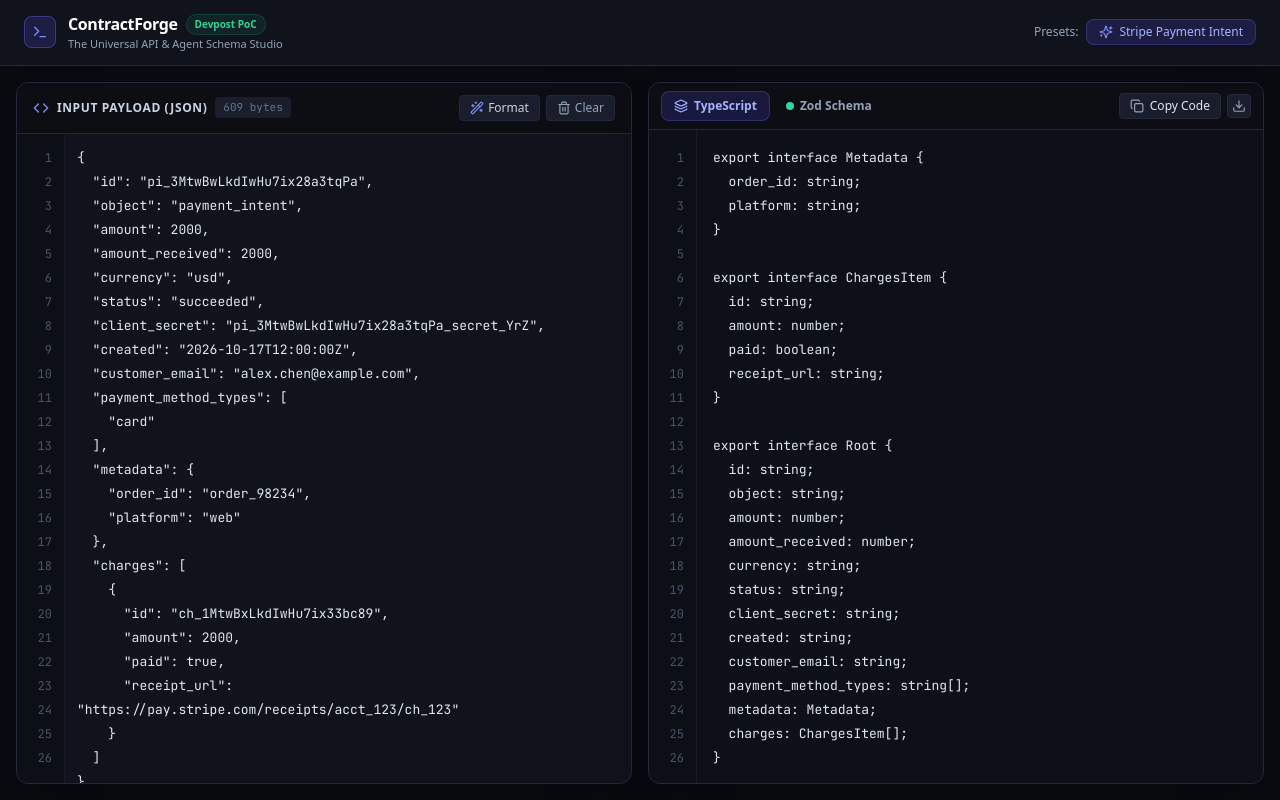
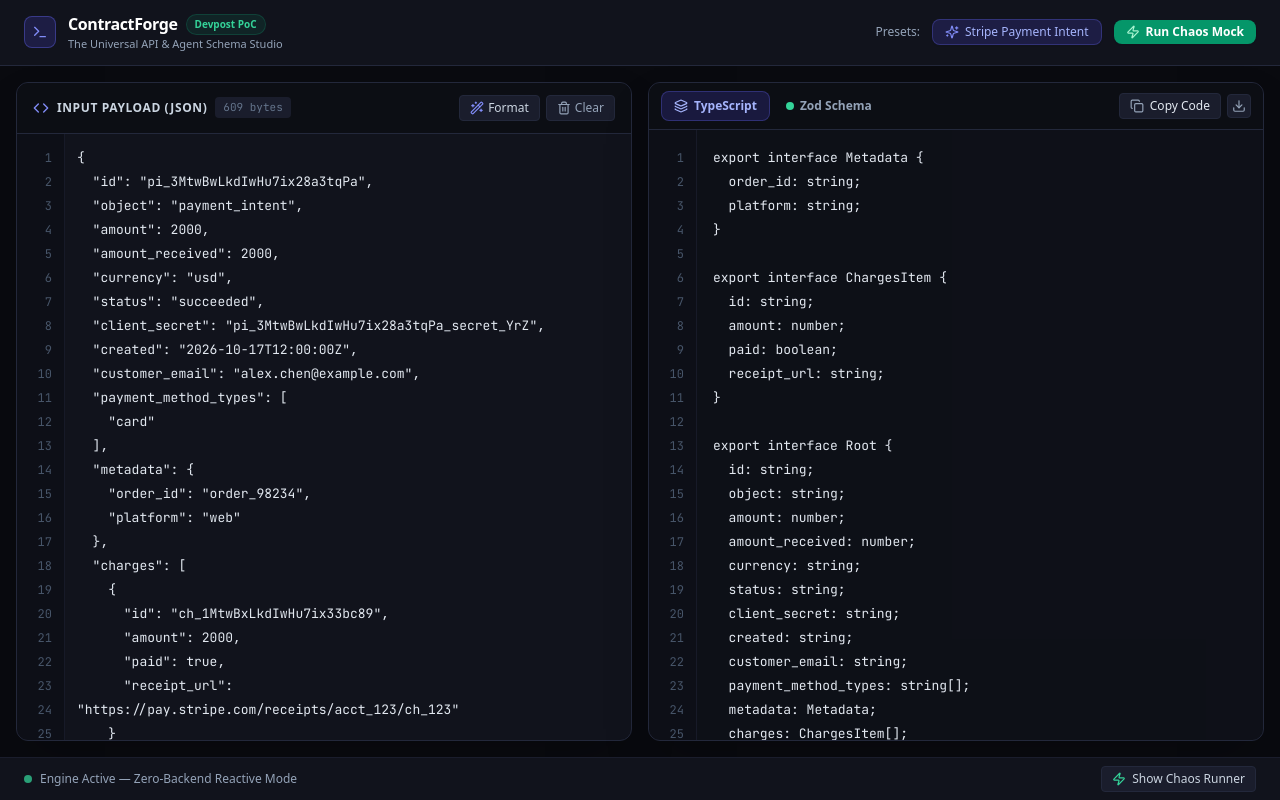
Before and after one commit to Siddhant75/ContractForge, a React (Vite) app: page / in a window 1280 px wide. Built offline with nearby package versions, Linux system fonts and the light colour scheme.

Commit message:
feat(ui): wire ChaosRunnerDrawer into App with real-time test execution

```diff
--- a/src/App.tsx
+++ b/src/App.tsx
@@ -1,19 +1,25 @@
 import { useState, useMemo } from 'react';
-import { Sparkles, Terminal } from 'lucide-react';
+import { Sparkles, Terminal, Zap } from 'lucide-react';
 import { STRIPE_PAYMENT_SAMPLE } from './presets/samples';
 import { inferSchema } from './engine/schemaInferrer';
 import { generateTypeScript } from './engine/generators/typescript';
 import { generateZod } from './engine/generators/zod';
+import { compileZodSchema, generateFuzzTestCases, executeFuzzSuite } from './engine/chaosFuzzer';
 import { InputStudio } from './components/InputStudio';
 import { ContractStudio } from './components/ContractStudio';
+import { ChaosRunnerDrawer } from './components/ChaosRunnerDrawer';
+import { FuzzTestCase } from './types/ast';
 
 export function App() {
   const [rawInput, setRawInput] = useState<string>(STRIPE_PAYMENT_SAMPLE);
+  const [isRunnerOpen, setIsRunnerOpen] = useState<boolean>(false);
+  const [fuzzTestCases, setFuzzTestCases] = useState<FuzzTestCase[]>([]);
+  const [isFuzzRunning, setIsFuzzRunning] = useState<boolean>(false);
 
   // Ingest and infer contracts reactively
-  const { typescriptCode, zodCode, parseError } = useMemo(() => {
+  const { typescriptCode, zodCode, parseError, currentAst } = useMemo(() => {
     if (!rawInput.trim()) {
-      return { typescriptCode: '', zodCode: '', parseError: null };
+      return { typescriptCode: '', zodCode: '', parseError: null, currentAst: null };
     }
 
     try {
@@ -21,13 +27,14 @@ export function App() {
       const ast = inferSchema(parsed, 'Root');
       const ts = generateTypeScript(ast, 'Root');
       const zod = generateZod(ast, 'Root');
-      return { typescriptCode: ts, zodCode: zod, parseError: null };
+      return { typescriptCode: ts, zodCode: zod, parseError: null, currentAst: ast };
     } catch (err: unknown) {
       const msg = err instanceof Error ? err.message : 'Invalid JSON format';
       return {
         typescriptCode: '// Fix JSON syntax error in editor...',
         zodCode: '// Fix JSON syntax error in editor...',
-        parseError: msg
+        parseError: msg,
+        currentAst: null
       };
     }
   }, [rawInput]);
@@ -43,10 +50,34 @@ export function App() {
 
   const handleClear = () => {
     setRawInput('');
+    setFuzzTestCases([]);
   };
 
   const handleLoadStripe = () => {
     setRawInput(STRIPE_PAYMENT_SAMPLE);
+  };
+
+  const handleRunChaosSuite = async () => {
+    if (!currentAst) return;
+
+    setIsRunnerOpen(true);
+    setIsFuzzRunning(true);
+
+    try {
+      // Compile real in-memory schema directly from AST
+      const schema = compileZodSchema(currentAst);
+      const initialCases = generateFuzzTestCases(currentAst);
+
+      // Simulate network / worker execution latency
+      await new Promise(resolve => setTimeout(resolve, 250));
+
+      const validatedCases = executeFuzzSuite(initialCases, schema);
+      setFuzzTestCases(validatedCases);
+    } catch (err) {
+      console.error('Chaos suite error:', err);
+    } finally {
+      setIsFuzzRunning(false);
+    }
   };
 
   return (
@@ -68,8 +99,8 @@ export function App() {
           </div>
         </div>
 
-        {/* Preset Pills */}
-        <div className="flex items-center gap-2">
+        {/* Presets & Chaos Launch CTA */}
+        <div className="flex items-center gap-3">
           <span className="text-xs text-slate-400 hidden sm:inline">Presets:</span>
           <button
             onClick={handleLoadStripe}
@@ -77,6 +108,15 @@ export function App() {
           >
             <Sparkles className="w-3.5 h-3.5 text-indigo-400" />
             Stripe Payment Intent
+          </button>
+
+          <button
+            onClick={handleRunChaosSuite}
+            disabled={!currentAst}
+            className="flex items-center gap-1.5 px-3 py-1 text-xs font-semibold rounded-lg bg-emerald-600 hover:bg-emerald-500 text-white transition shadow-sm disabled:opacity-40"
+          >
+            <Zap className="w-3.5 h-3.5 text-emerald-200" />
+            Run Chaos Mock
           </button>
         </div>
       </header>
@@ -95,6 +135,36 @@ export function App() {
           zodCode={zodCode}
         />
       </main>
+
+      {/* Bottom Status & Chaos Runner Drawer Bar */}
+      <footer className="flex items-center justify-between px-6 py-2 bg-obsidian-900 border-t border-obsidian-800 shrink-0 text-xs text-slate-400">
+        <div className="flex items-center gap-2">
+          <span className="w-2 h-2 rounded-full bg-emerald-400 animate-pulse"></span>
+          <span>Engine Active — Zero-Backend Reactive Mode</span>
+        </div>
+
+        <button
+          onClick={() => setIsRunnerOpen(prev => !prev)}
+          className="flex items-center gap-1.5 px-2.5 py-1 text-xs font-medium text-slate-300 hover:text-white bg-obsidian-800 hover:bg-obsidian-700 rounded border border-obsidian-700 transition"
+        >
+          <Zap className="w-3.5 h-3.5 text-emerald-400" />
+          <span>{isRunnerOpen ? 'Hide Chaos Runner' : 'Show Chaos Runner'}</span>
+          {fuzzTestCases.length > 0 && (
+            <span className="ml-1 px-1.5 py-0.2 rounded text-[10px] font-mono bg-obsidian-950 text-emerald-400">
+              {fuzzTestCases.filter(t => t.passed).length}/{fuzzTestCases.length} Passed
+            </span>
+          )}
+        </button>
+      </footer>
+
+      {/* Interactive Chaos Runner Drawer */}
+      <ChaosRunnerDrawer
+        isOpen={isRunnerOpen}
+        onClose={() => setIsRunnerOpen(false)}
+        testCases={fuzzTestCases}
+        onRunFuzz={handleRunChaosSuite}
+        isRunning={isFuzzRunning}
+      />
     </div>
   );
 }
```
